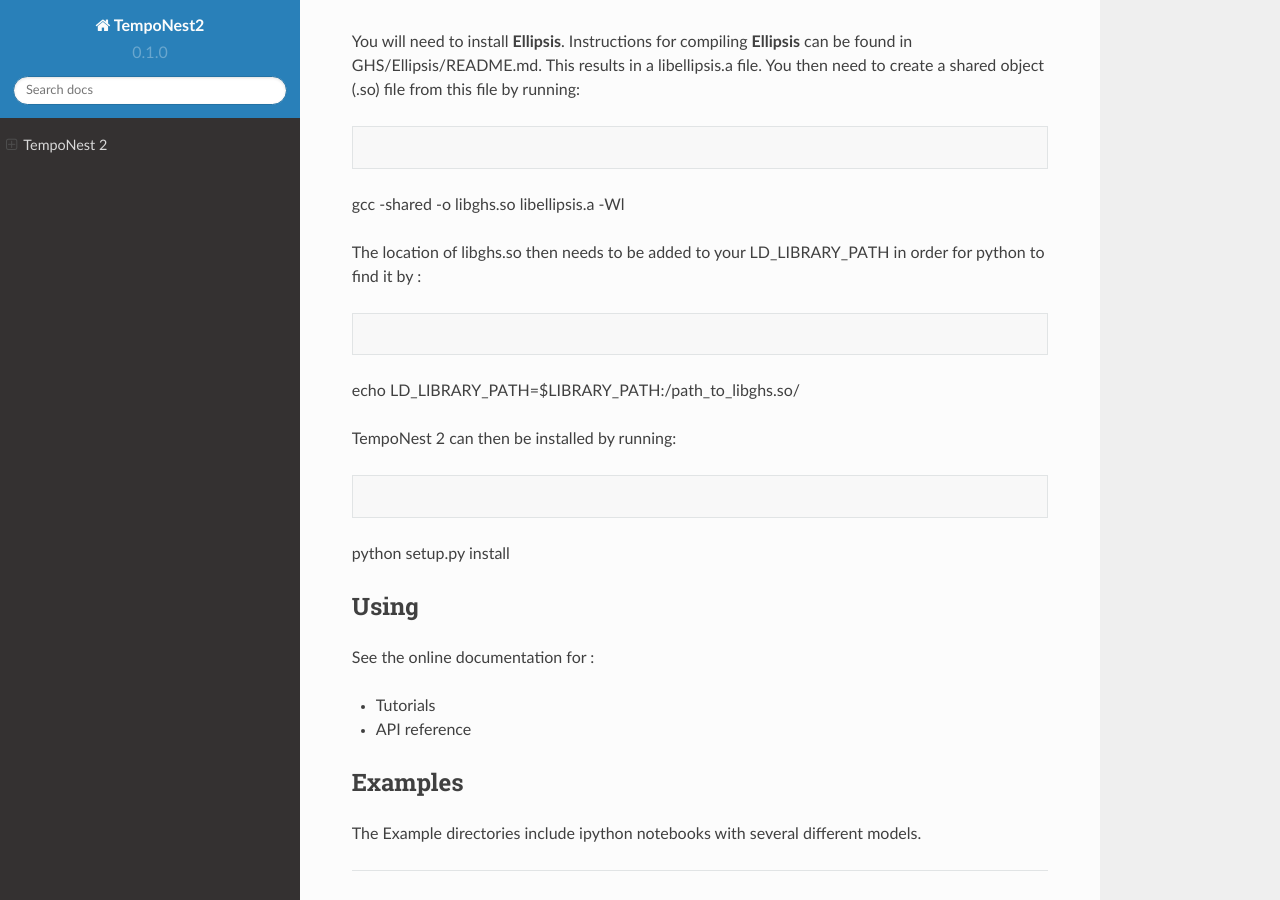
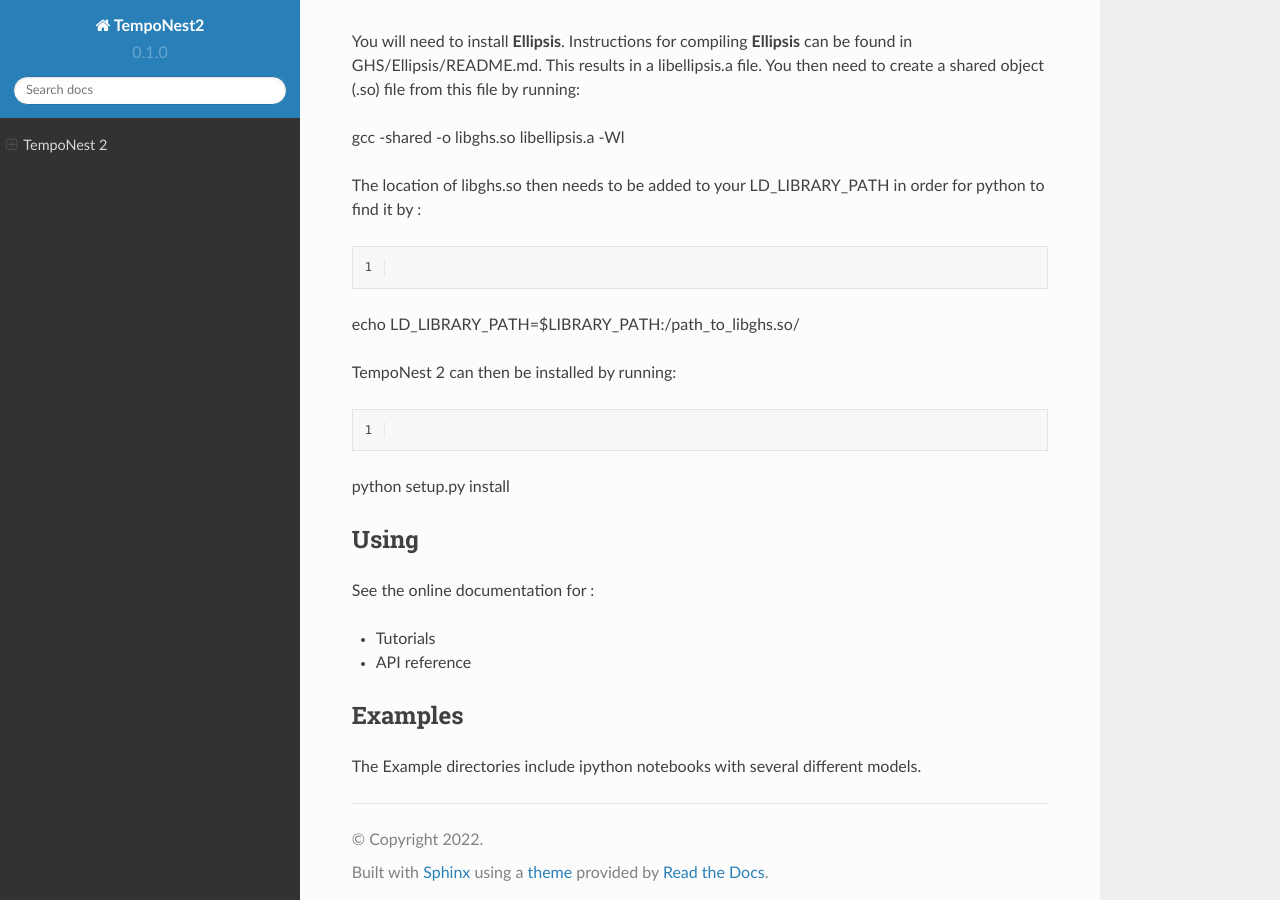
Before and after one commit to ABerthereau/TempoNest2-doc, a Sphinx documentation site: the page built from docs/source/index.rst, in a window 1280 px wide and 900 px high, scrolled down 458 px. Built offline with Sphinx 7.4.7 and the Read the Docs theme 2.0.0, drawn with Linux system fonts in a browser that asks for light colours.

Commit message:
Update index.rst

```diff
--- a/docs/source/index.rst
+++ b/docs/source/index.rst
@@ -19,7 +19,8 @@
 
 You will need to install **Ellipsis**. Instructions for compiling **Ellipsis** can be found in GHS/Ellipsis/README.md. This results in a libellipsis.a file.  You then need to create a shared object (.so) file from this file by running:
 
-.. code-block:: bash
+.. highlight:: bash
+   :linenothreshold: 1
 gcc -shared -o libghs.so libellipsis.a -Wl
 
 The location of libghs.so then needs to be added to your LD_LIBRARY_PATH in order for python to find it by :
```
